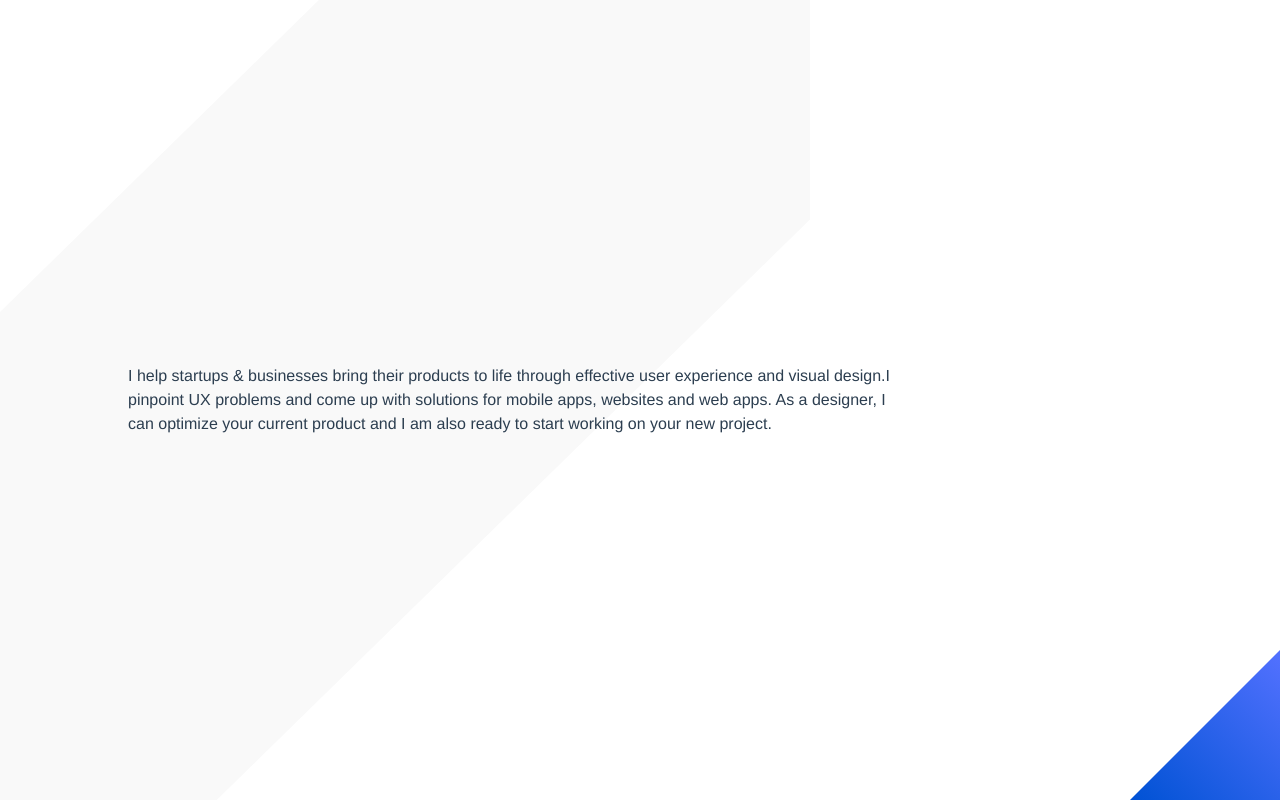
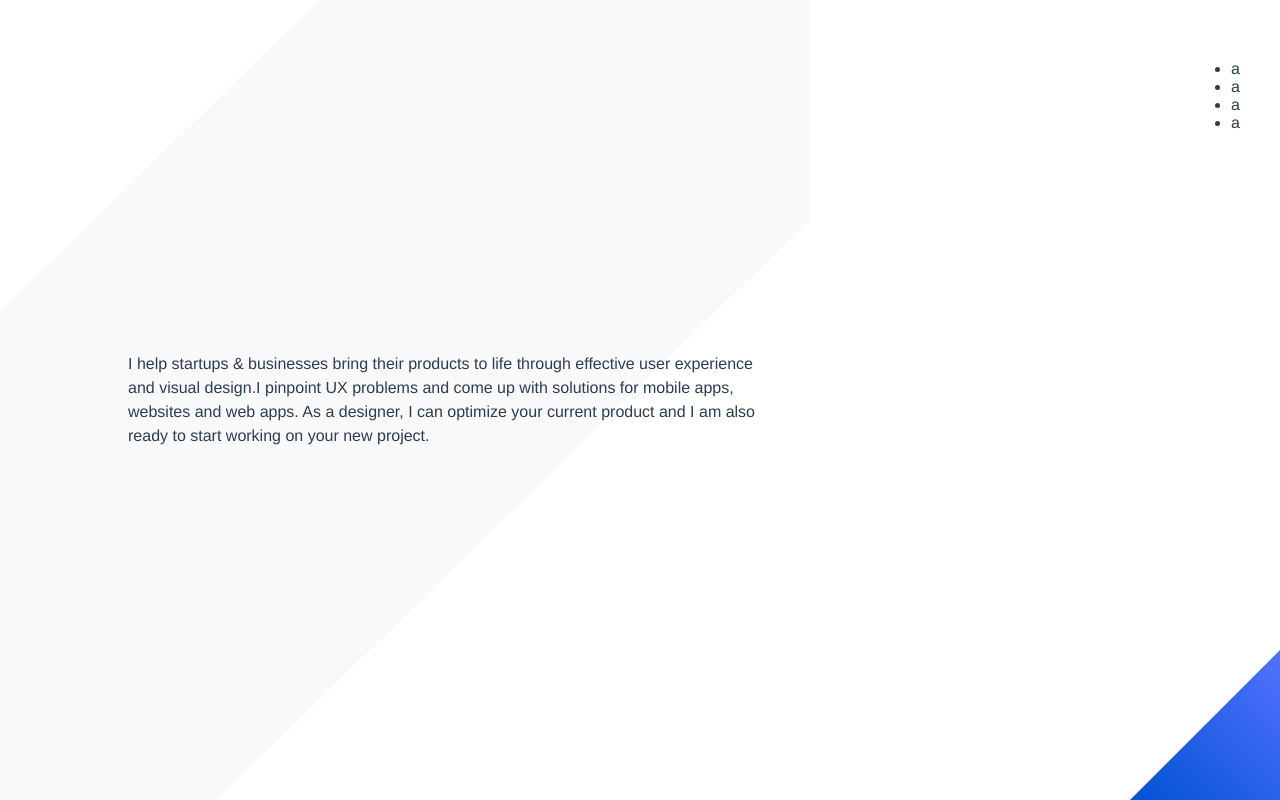
Before and after one commit to TheOluwafemi/portfolio, a Vue app: page / in a window 1280 px wide. Built offline with nearby package versions, Linux system fonts and the light colour scheme.

Commit message:
feat: created and positioned socials component

```diff
--- a/src/App.vue
+++ b/src/App.vue
@@ -2,10 +2,11 @@
   <div id="app">
     <div id="profileLayout" v-if="displayProfileLayout">
       <profile-layout />
+      <socials />
       <router-view />
     </div>
 
-    <router-view  v-else/>
+    <router-view v-else />
   </div>
 </template>
 
@@ -13,14 +14,14 @@
 export default {
   computed: {
     displayProfileLayout() {
-      return this.$route.meta.layout === 'profile-layout';
-    },
+      return this.$route.meta.layout === "profile-layout";
     }
   }
+};
 </script>
 
 <style lang="scss">
-@import './assets/styles/_main';
+@import "./assets/styles/_main";
 
 #app {
   font-family: "Avenir", Helvetica, Arial, sans-serif;
@@ -38,5 +39,4 @@ export default {
 //     color: #42b983;
 //   }
 // }
-
 </style>
--- /dev/null
+++ b/src/components/layout/socials.vue
@@ -0,0 +1,16 @@
+<template>
+  <ul id="socials">
+    <li>a</li>
+    <li>a</li>
+    <li>a</li>
+    <li>a</li>
+  </ul>
+</template>
+
+<style lang="scss" scoped>
+#socials {
+  position: fixed;
+  top: 60px;
+  right: 40px;
+}
+</style>
--- a/src/main.js
+++ b/src/main.js
@@ -4,8 +4,10 @@ import router from "./router";
 import store from "./store";
 
 import ProfileLayout from './components/layout/ProfileLayout';
+import Socials from './components/layout/socials';
 
 Vue.component("profile-layout", ProfileLayout);
+Vue.component("socials", Socials);
 
 Vue.config.productionTip = false;
 
--- a/src/views/Profile.vue
+++ b/src/views/Profile.vue
@@ -1,25 +1,28 @@
 <template>
   <div id="profile">
-        <img class="profile__lower__layer" src="../assets/icons/Shape.svg" alt="grey colored shape">
+    <img class="profile__lower__layer" src="../assets/icons/Shape.svg" alt="grey colored shape" />
     <div class="profile__text">
       <!-- <h1 class="profile__name text--left">Oluwafemi Emmanuel</h1> -->
-            <p class="profile__statement text--left">I help startups & businesses bring their products to life through effective user experience and visual design.I pinpoint UX problems and come up with solutions for mobile apps, websites and web apps. As a designer, I can optimize your current product and I am also ready to start working on your new project.</p>
+      <p
+        class="profile__statement text--left"
+      >I help startups & businesses bring their products to life through effective user experience and visual design.I pinpoint UX problems and come up with solutions for mobile apps, websites and web apps. As a designer, I can optimize your current product and I am also ready to start working on your new project.</p>
     </div>
     <div class="corner">
-            <img class="corner__image" src="../assets/icons/side-triangle.svg" alt="bottom right corner design">
+      <img
+        class="corner__image"
+        src="../assets/icons/side-triangle.svg"
+        alt="bottom right corner design"
+      />
     </div>
   </div>
-
 </template>
 
 <script>
-export default {
-
-}
+export default {};
 </script>
 
 <style lang="scss" scoped>
-    @import '../assets/styles/_mixins';
+@import "../assets/styles/_mixins";
 
 #profile {
   @include flex-column-center;
@@ -34,10 +37,6 @@ export default {
   max-width: 100%;
 }
 
-    .corner {
-
-    }
-
 .corner__image {
   max-height: 150px;
   max-width: 100%;
@@ -48,7 +47,7 @@ export default {
 
 .profile__text {
   margin: 0 10%;
-        max-width: 60%;
+  width: 50%;
 }
 
 .profile__name {
@@ -63,7 +62,9 @@ export default {
   text-align: left;
 }
 
-
-
-
+@media screen and (max-width: 768px) {
+  .profile__text {
+    width: 70%;
+  }
+}
 </style>
```
Also changed, not shown: 1 other file (tests, documents, lock files or other folders). Lines whose indentation alone changed are shown as unchanged.
